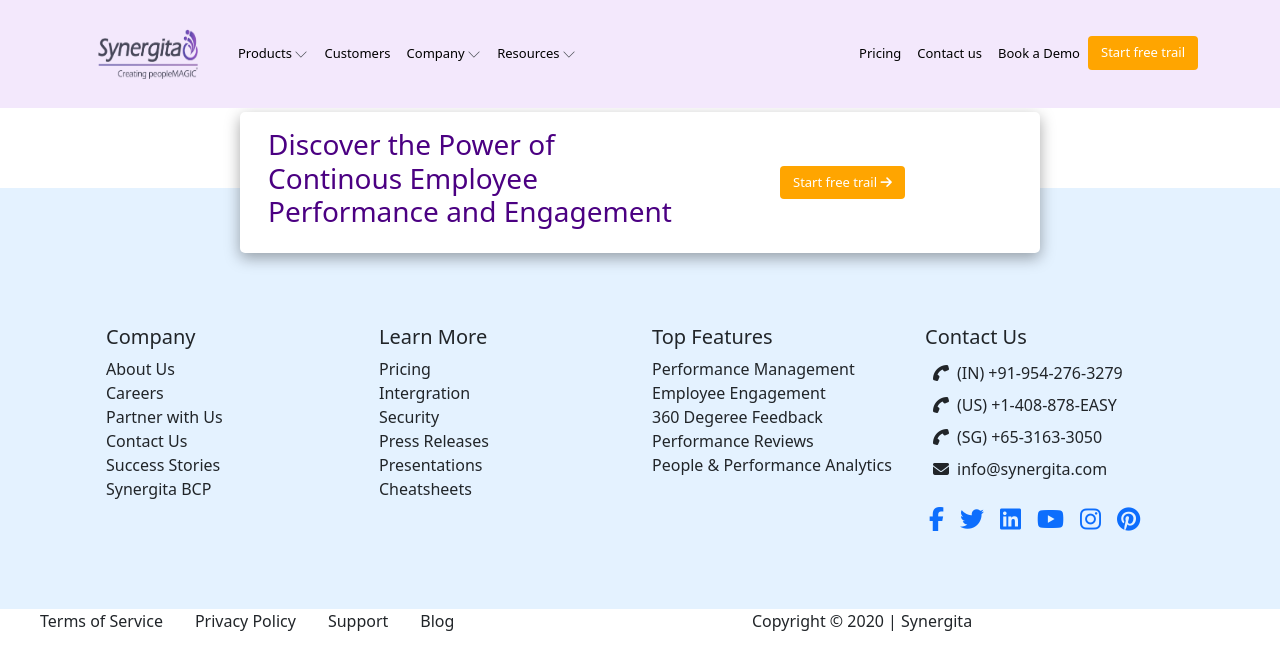
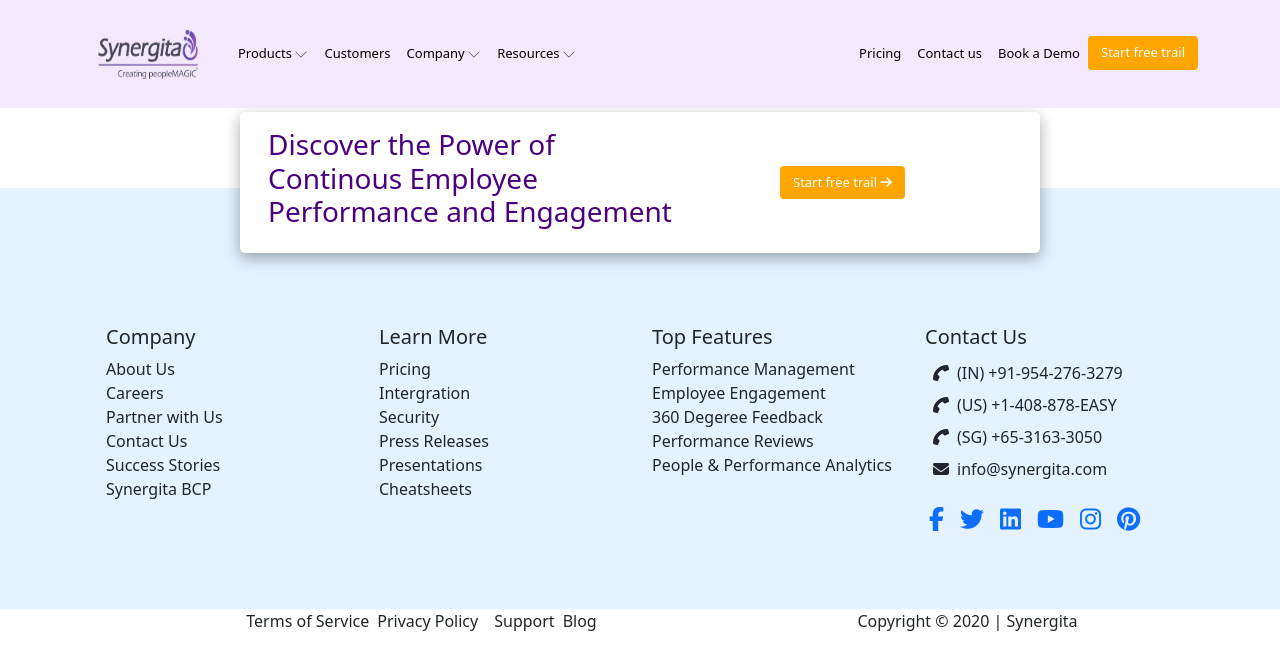
Before and after one commit to Karthiseeni/Synergita_weapp, a React (Create React App) app: page /signup in a window 1280 px wide. Shown: the top 670 px of the page. Built offline with nearby package versions, Linux system fonts and the light colour scheme.

Commit message:
footer aligned

```diff
--- a/src/components/Footer/Footer.js
+++ b/src/components/Footer/Footer.js
@@ -127,14 +127,14 @@
           </section>
         </div>
       </div>
-      <section className='container row '>
-        <div className='col-xl-8 col-md-8 col-sm-12'>
-          <Link className='text-reset p-3 '>Terms of Service</Link>
-          <Link className='text-reset p-3 '>Privacy Policy</Link>
-          <Link className='text-reset p-3 '>Support</Link>
-          <Link className='text-reset p-3 '>Blog</Link>
+      <section className='container row'>
+        <div className='col-xl-9 col-md-8 col-sm-12 text-center '>
+          <Link className='text-reset '>Terms of Service</Link>
+          <Link className='text-reset p-2 '>Privacy Policy</Link>
+          <Link className='text-reset p-2'>Support</Link>
+          <Link className='text-reset '>Blog</Link>
         </div>
-        <div className=' col-xl-4 col-md-4 col-sm-12 '>
+        <div className='col-xl-3 col-md-4 col-sm-12 text-center '>
           <Link className='text-reset'>Copyright &#169; 2020 | Synergita</Link>
         </div>
       </section>
```
